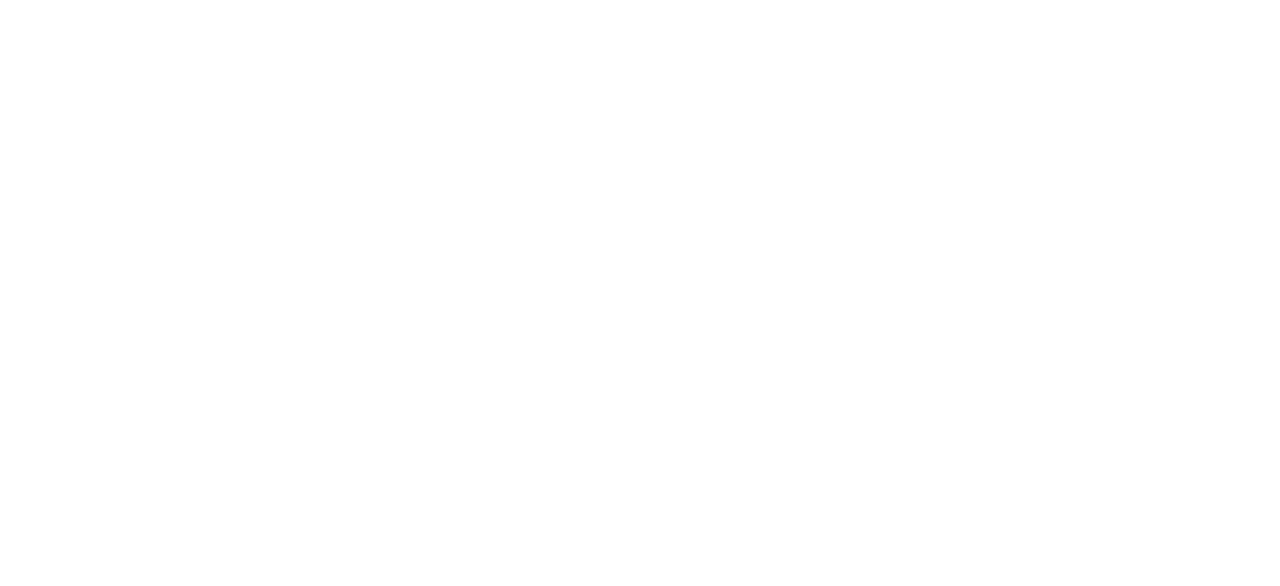
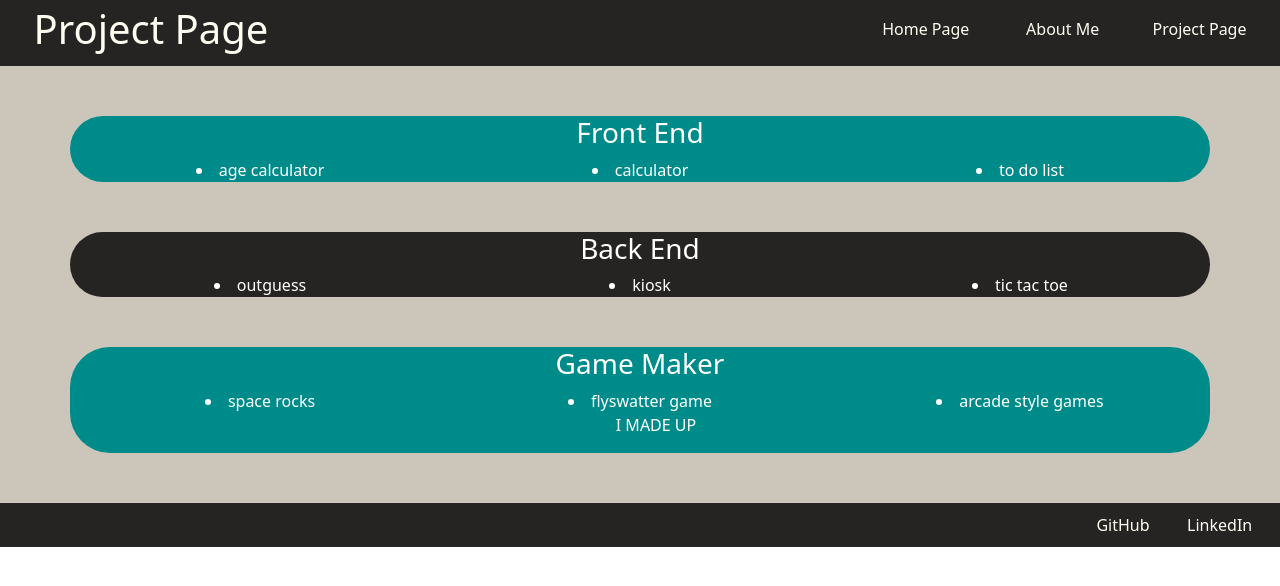
Before and after one commit to AdreKerr/Portfolio-WebSite-About-me, a plain HTML site: page html/ProjectPage.html in a window 1280 px wide. Drawn offline with Linux system fonts and the light colour scheme.

Commit message:
Style and layout update
Color Change update and doing layout for the pages

```diff
--- a/css/style.css
+++ b/css/style.css
@@ -3,41 +3,44 @@
 
 /* BIG */
 .big{
-    background-color: gainsboro;
+    background-color: #ccc5b9;
 }
 
 
 /* TOP BORDER */
 .borderTop{
-    background-color: cadetblue;
+    background-color: #252422;
     text-align: center;
 }
 .borderTop :any-link{
-    color: white;
+    color: #fffcf2;
     text-decoration: none;
 }
 .borderTop :any-link:hover{
-    color: blue;
+    color: darkcyan;
 }
 .borderTop h1{
     padding: 5px;
-    color: white;
+    color: #fffcf2;
 }
 
 /* BODY */
 .body{
-    background-color: gray;
-    border-radius: 10px;
+    background-color: darkcyan;
+    color: #fffcf2;
+    border-radius: 40px;
+    padding: 10px;
+    text-align: center;
 }
 .body input{
-    box-shadow: 10px 10px 10px rgb(77, 76, 76);
+    box-shadow: 10px 10px 10px #403d39;
     padding: 20px;
-    background-color: gray;
-    color: white;
-    border-radius: 10px;
+    background-color: #252422;
+    color: #fffcf2;
+    border-radius: 40px;
 }
 .body input:hover{
-    color: blue;
+    color: darkcyan;
 }
 #AboutMePage{
     margin-bottom: 50px;
@@ -45,9 +48,10 @@
 
 /* about me page */
 .aboutWork{
-    background-color: black;
-    color: white;
-    padding: 10px;
+    background-color: darkcyan;
+    color: #fffcf2;
+    padding: 20px;
+    border-radius: 40px;
 }
 .aboutWork li{
     padding: 10px;
@@ -58,18 +62,34 @@
 
 /* BOTTOM BORDER */
 .borderBottom{
-    background-color: cadetblue;
+    background-color: #252422;
 }
 .borderBottom :any-link{
-    color: white;
+    color: #fffcf2;
     text-align: center;
     text-decoration: none;
 }
 .borderBottom :any-link:hover{
-    color: blue;
+    color: darkcyan;
 }
 
-
+/* main in project page */
+.one{
+    background-color: darkcyan;
+    border-radius: 40px;
+}
+.two{
+    background-color:#252422;
+    border-radius: 40px;
+}
+.three{
+    background-color: darkcyan;
+    border-radius: 40px;
+}
+.main{
+    text-align: center;
+    color: white;
+}
 
 
 /* space */
--- a/html/ProjectPage.html
+++ b/html/ProjectPage.html
@@ -0,0 +1,129 @@
+<!DOCTYPE html>
+<html lang="en">
+<head>
+    <meta charset="UTF-8">
+    <meta name="viewport" content="width=device-width, initial-scale=1.0">
+    <link rel="stylesheet" href="../css/bootstrap.css">
+    <link rel="stylesheet" href="../css/style.css">
+    <title>Project Page</title>
+</head>
+<body>
+    <!-- Home Page -->
+
+    <!-- Big Class -to go around everythign- -->
+    <div class="big">
+
+        <!-- top border -->
+        <header>
+            <div class="borderTop">
+                <div class="row">
+                    <div class="col-xs-12 col-sm-12 col-md-4 col-lg-3 col-xl-3">
+                        <h1>Project Page</h1>
+                    </div>
+                    <div class="col-xs-12 col-sm-12 col-md-2 col-lg-4 col-xl-5"></div>
+                    <div class="col-xs-12 col-sm-12 col-md-6 col-lg-5 col-xl-4 row">
+                        <div class="space2"></div>
+                        <div class="col-4">
+                            <a class="col-12" href="../html/HomePage.html">Home Page</a>
+                        </div>
+                        <div class="col-4">
+                            <a class="col-12" href="../html/AboutMe.html">About Me</a>
+                        </div>
+                        <div class="col-4">
+                            <a class="col-12" href="../html/ProjectPage.html">Project Page</a>
+                        </div>
+                        <div class="space2"></div>
+                    </div>
+
+                </div><!-- end row class -->
+            </div><!-- END CLASS BORDERTOP -->
+        </header>
+
+        <!-- space -->
+        <div class="space"></div>
+
+        <!-- body -->
+        <main class="main">
+            <div class="container one">
+                <div class="row">
+                    <div class="col-12">
+                        <h3>Front End</h3>
+                    </div>
+                    <div class="col-xs-12 col-sm-12 col-md-4 col-lg-4 col-xl-4">
+                        <li>age calculator</li>
+                    </div>
+                    <div class="col-xs-12 col-sm-12 col-md-4 col-lg-4 col-xl-4">
+                        <li>calculator</li>
+                    </div>
+                    <div class="col-xs-12 col-sm-12 col-md-4 col-lg-4 col-xl-4">
+                        <li>to do list</li>
+                    </div>
+                </div><!-- end row -->
+            </div><!-- end container one -->
+            <div class="space"></div>
+            <div class="container two">
+                <div class="row">
+                    <div class="col-12">
+                        <h3>Back End</h3>
+                    </div>
+                    <div class="col-xs-12 col-sm-12 col-md-4 col-lg-4 col-xl-4">
+                        <li>outguess</li>
+                    </div>
+                    <div class="col-xs-12 col-sm-12 col-md-4 col-lg-4 col-xl-4">
+                        <li>kiosk</li>
+                    </div>
+                    <div class="col-xs-12 col-sm-12 col-md-4 col-lg-4 col-xl-4">
+                        <li>tic tac toe</li>
+                    </div>
+                </div><!-- end row -->
+            </div><!-- end container two -->
+            <div class="space"></div>
+            <div class="container three">
+                <div class="row">
+                    <div class="col-12">
+                        <h3>Game Maker</h3>
+                    </div>
+                    <div class="col-xs-12 col-sm-12 col-md-4 col-lg-4 col-xl-4">
+                        <li>space rocks</li>
+                    </div>
+                    <div class="col-xs-12 col-sm-12 col-md-4 col-lg-4 col-xl-4">
+                        <li>flyswatter game</li>
+                        <ul>I MADE UP</ul>
+                    </div>
+                    <div class="col-xs-12 col-sm-12 col-md-4 col-lg-4 col-xl-4">
+                        <li>arcade style games</li>
+                    </div>
+                </div><!-- end row -->
+            </div><!-- end container three -->
+        </main>
+
+        <!-- space -->
+        <div class="space"></div>
+
+        <!-- bottom border -->
+        <footer>
+            <div class="borderBottom">
+                <div class="row">
+                    <div class="col-xl-10 col-lg-9 col-md-9 col-sm-12 col-xs-12"></div>
+                    <div class="col-xl-2 col-lg-3 col-md-3 col-sm-12 col-xs-12 row">
+                        <div class="space2 col-12"></div>
+                        <a class="col-6" href="#">GitHub</a>
+                        <a class="col-6" href="#">LinkedIn</a>
+                        <div class="space2 col-12"></div>
+                    </div>
+
+                    <!-- maybe others?? -->
+
+                </div><!-- end class row -->
+            </div><!-- END CLASS BORDERBOTTTOM -->
+        </footer>
+
+
+    </div><!-- END CLASS BIG -->
+
+
+
+<!-- END HTML -->
+</body>
+<script type="text/javascript" src="../javascript/app.js"></script>
+</html>
--- a/javascript/app.js
+++ b/javascript/app.js
@@ -1,2 +1,7 @@
 // JavaScript Page
 // Link all pages
+
+
+
+
+// project page to addeventlisner if click go to the pages
```
Also changed, not shown: html/AboutMe.html (+14 -10 lines).
